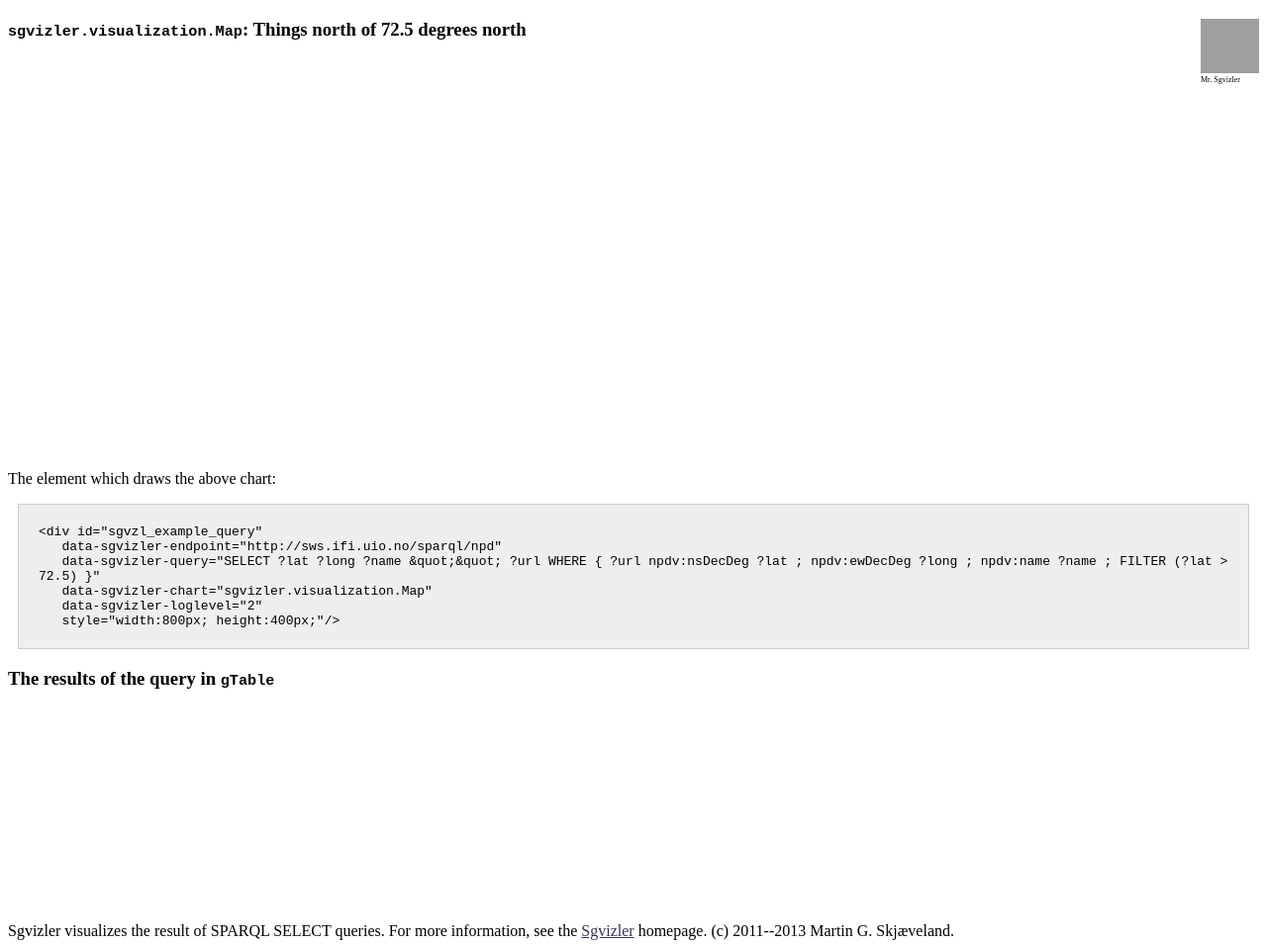
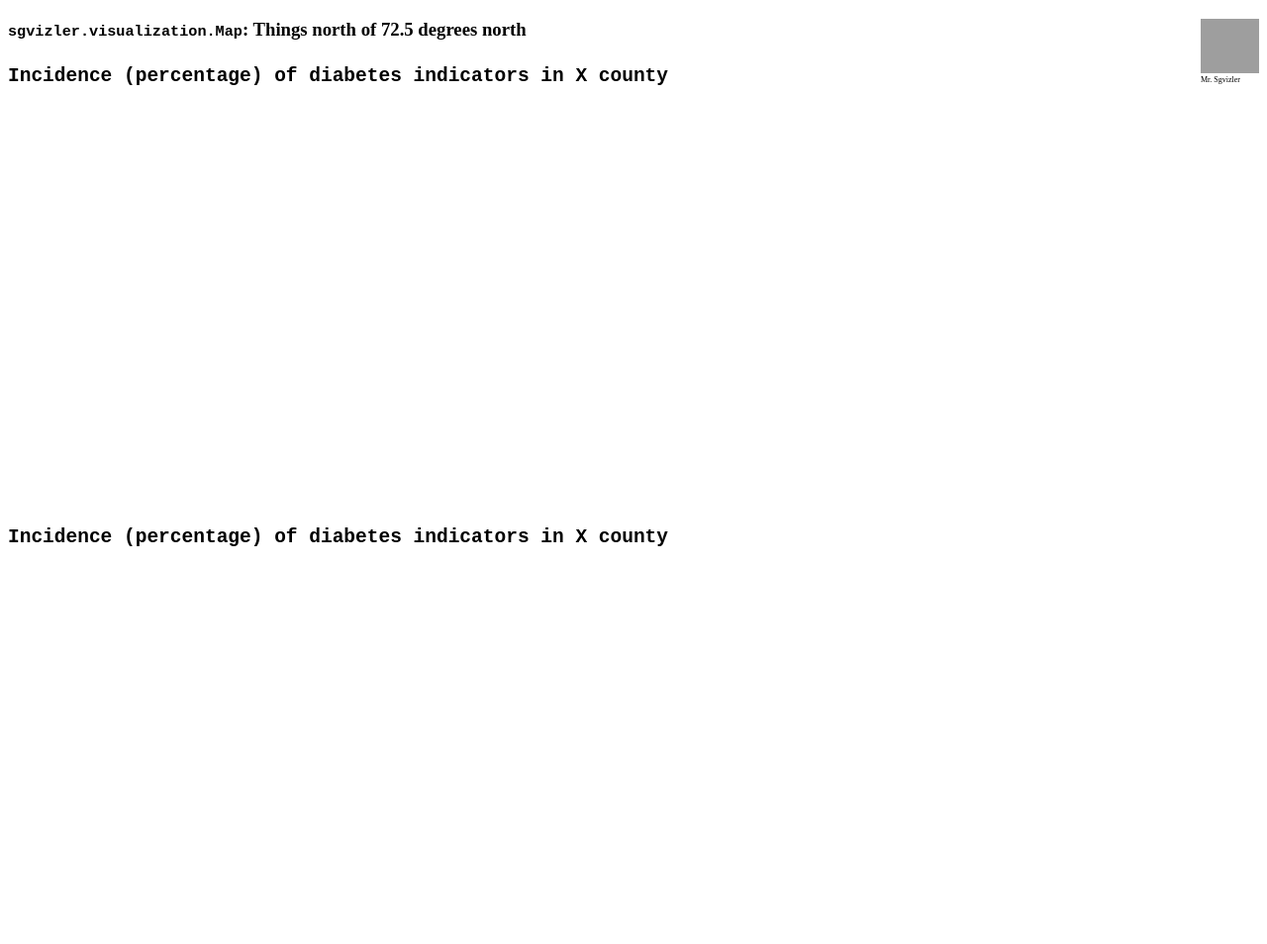
Before and after one commit to joshsh/nyc-codeathon-twc, a plain HTML site: page health/index.html in a window 1280 px wide. Shown: the top 954 px of the page at 99% size. Drawn offline with nearby package versions, Linux system fonts and the light colour scheme; grey boxes are pictures that could not be loaded; a script that the page names is missing.

Commit message:
First diabetes indicator visualizations

```diff
--- a/health/index.html
+++ b/health/index.html
@@ -4,8 +4,17 @@
       <meta http-equiv="Content-Type" content="text/html; charset=utf-8">
       <title>Sgvizler</title>
       <meta charset="UTF-8">
-      <link rel="stylesheet" type="text/css" href="../lib/sgvizler/example.html/examples.css"><script type="text/javascript" src="http://ajax.googleapis.com/ajax/libs/jquery/1.9.0/jquery.js"></script><script type="text/javascript" src="https://www.google.com/jsapi"></script><script type="text/javascript" src="../lib/sgvizler/sgvizler.js"></script><script type="text/javascript">sgvizler.prefix('npd', 'http://sws.ifi.uio.no/npd/');
-      sgvizler.prefix('npdv', 'http://sws.ifi.uio.no/vocab/npd#');
+      <link rel="stylesheet" type="text/css" href="../lib/sgvizler/example.html/examples.css"><script type="text/javascript" src="http://ajax.googleapis.com/ajax/libs/jquery/1.9.0/jquery.js"></script><script type="text/javascript" src="https://www.google.com/jsapi"></script><script type="text/javascript" src="../lib/sgvizler/sgvizler.js"></script><script type="text/javascript">
+
+ var query = "";
+
+       function getUrlData() {
+       var comment = getParameter("comment");
+       document.getElementsByName("my-textarea")[0].value = comment;
+       }
+
+       sgvizler.prefix('npd', 'http://sws.ifi.uio.no/npd/');
+       sgvizler.prefix('npdv', 'http://sws.ifi.uio.no/vocab/npd#');
 
         $(document).ready(function() { sgvizler.containerDrawAll(); });
       </script></head>
@@ -16,23 +25,34 @@
       <h3><code>sgvizler.visualization.Map</code>: Things north of 72.5 degrees north
       </h3>
       <p></p>
-      <div id="sgvzl_example_query" data-sgvizler-endpoint="http://sws.ifi.uio.no/sparql/npd" data-sgvizler-query="SELECT ?lat ?long ?name &#34;&#34; ?url WHERE { ?url npdv:nsDecDeg ?lat ; npdv:ewDecDeg ?long ; npdv:name ?name ; FILTER (?lat &gt; 72.5) }" data-sgvizler-chart="sgvizler.visualization.Map" data-sgvizler-loglevel="2" style="width:800px; height:400px;"></div>
+
+
+      <h2><code>Incidence (percentage) of diabetes indicators in X county</code></h2>
+      <div id="twc_visualization-1" data-sgvizler-endpoint="http://logd.tw.rpi.edu/sparql"
+           data-sgvizler-query=
+                   "PREFIX ny: <http://logd.tw.rpi.edu/source/health-data-ny-gov/dataset/Community-Health-Obesity-and-Diabetes-Related-Indi/vocab/enhancement/1/> SELECT ?indicator ?percentage WHERE { ?s ny:county_name 'Albany' . ?s ny:indicator ?indicator . ?s ny:percentage_rate ?percentage . FILTER(regex(?indicator, 'rate', 'i')) } ORDER BY ?indicator"
+           data-sgvizler-chart="google.visualization.BarChart" data-sgvizler-loglevel="2" style="width:800px; height:400px;"></div>
+
+      <h2><code>Incidence (percentage) of diabetes indicators in X county</code></h2>
+      <div id="twc_visualization-2" data-sgvizler-endpoint="http://logd.tw.rpi.edu/sparql"
+           data-sgvizler-query=
+                   "PREFIX ny: <http://logd.tw.rpi.edu/source/health-data-ny-gov/dataset/Community-Health-Obesity-and-Diabetes-Related-Indi/vocab/enhancement/1/> SELECT ?indicator ?rate WHERE { ?s ny:county_name 'Albany' . ?s ny:indicator ?indicator . ?s ny:percentage_rate ?rate . FILTER(regex(?indicator, 'percentage', 'i')) } ORDER BY ?indicator"
+           data-sgvizler-chart="google.visualization.BarChart" data-sgvizler-loglevel="2" style="width:800px; height:400px;"></div>
+
+
+
+
+      <div id="sgvzl_example_query" data-sgvizler-endpoint="http://sws.ifi.uio.no/sparql/npd" data-sgvizler-query="SELECT ?name (count(*) AS ?noOfFields) WHERE{ [] a npdv:Field ; npdv:hasCompany [ npdv:name ?name ] . } GROUP BY ?name ORDER BY ?name" data-sgvizler-chart="google.visualization.PieChart" data-sgvizler-loglevel="2" style="width:800px; height:400px;"></div>
       <p>The element which draws the above chart:</p><pre id="sgvzl_example_pre">&lt;div id="sgvzl_example_query"
    data-sgvizler-endpoint="http://sws.ifi.uio.no/sparql/npd"
-   data-sgvizler-query="SELECT ?lat ?long ?name &amp;quot;&amp;quot; ?url WHERE { ?url npdv:nsDecDeg ?lat ; npdv:ewDecDeg ?long ; npdv:name ?name ; FILTER (?lat &gt; 72.5) }"
-   data-sgvizler-chart="sgvizler.visualization.Map"
+   data-sgvizler-query="SELECT ?name (count(*) AS ?noOfFields) WHERE{ [] a npdv:Field ; npdv:hasCompany [ npdv:name ?name ] . } GROUP BY ?name ORDER BY ?name"
+   data-sgvizler-chart="google.visualization.PieChart"
    data-sgvizler-loglevel="2"
    style="width:800px; height:400px;"/&gt;</pre><h3>The results of the query in <code>gTable</code></h3>
-      <div id="sgvzl_example_table" data-sgvizler-endpoint="http://sws.ifi.uio.no/sparql/npd" data-sgvizler-query="SELECT ?lat ?long ?name &#34;&#34; ?url WHERE { ?url npdv:nsDecDeg ?lat ; npdv:ewDecDeg ?long ; npdv:name ?name ; FILTER (?lat &gt; 72.5) }" data-sgvizler-chart="google.visualization.Table" data-sgvizler-loglevel="2" style="width:800px; height:200px;"></div>
-      <div id="footer">
-         <!--Please leave a link to the Sgvizler homepage.-->
-         <p>
-                Sgvizler visualizes the result of SPARQL SELECT queries. For more
-                information, see the <a href="http://dev.data2000.no/sgvizler/">Sgvizler</a>
-                homepage. (c) 2011--2013 Martin G. Skjæveland.
+      <div id="sgvzl_example_table" data-sgvizler-endpoint="http://sws.ifi.uio.no/sparql/npd" data-sgvizler-query="SELECT ?name (count(*) AS ?noOfFields) WHERE{ [] a npdv:Field ; npdv:hasCompany [ npdv:name ?name ] . } GROUP BY ?name ORDER BY ?name" data-sgvizler-chart="google.visualization.Table" data-sgvizler-loglevel="2" style="width:800px; height:200px;"></div>
+      <h3>Same query, different charts</h3>
+      <p>Not all charts may be well-suited for displaying this dataset.</p>
 
-         </p>
-      </div>
    </body>
 </html>
 ~
```
Also changed, not shown: 1 other file.
